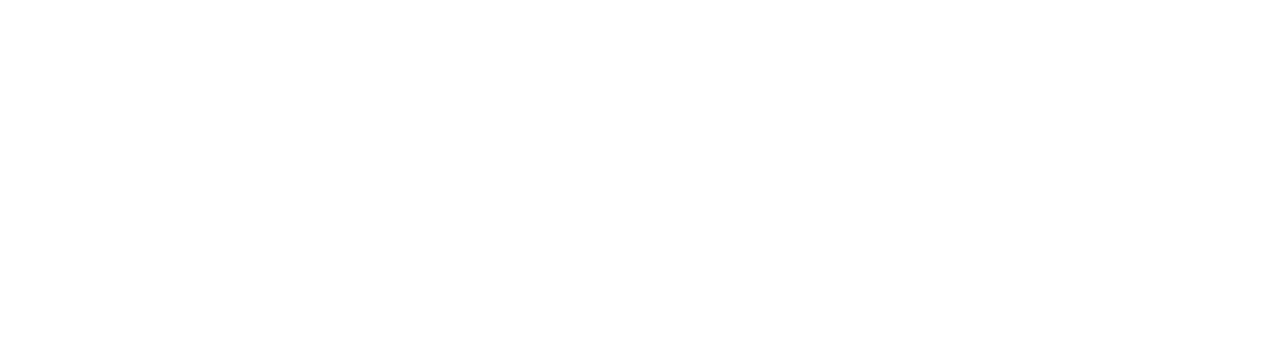
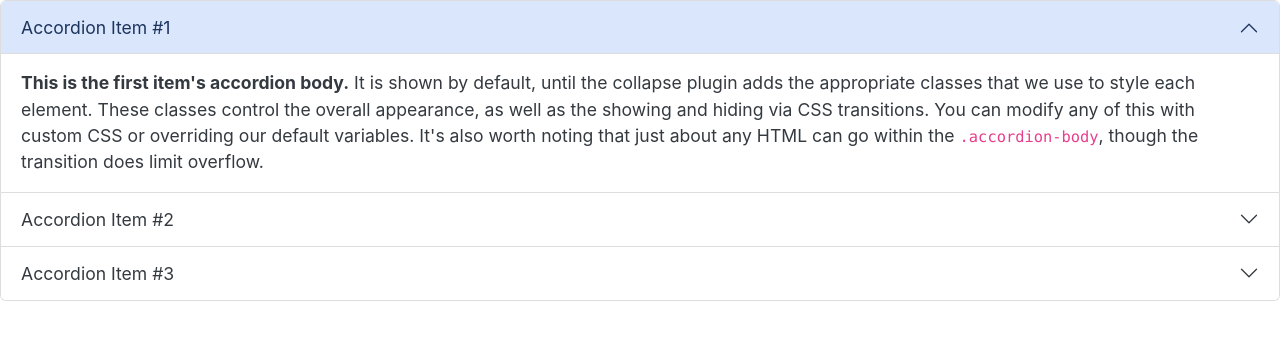
Before and after one commit to zaidsaeed/CAManager-FE, a React (Create React App) app: page /athleteInfo in a window 1280 px wide. Before the commit this address had no page. Shown: the top 340 px of the page. Built offline with nearby package versions, Linux system fonts and the light colour scheme.

Commit message:
added the initial structure for athlete info page

```diff
--- a/package.json
+++ b/package.json
@@ -11,6 +11,8 @@
     "@types/react": "^18.2.39",
     "@types/react-dom": "^18.2.17",
     "axios": "^1.6.2",
+    "bootstrap": "^5.3.2",
+    "bootswatch": "^5.3.2",
     "react": "^18.2.0",
     "react-dom": "^18.2.0",
     "react-router-dom": "^6.20.0",
--- a/public/index.html
+++ b/public/index.html
@@ -2,10 +2,10 @@
 <html lang="en">
   <head>
     <meta charset="utf-8" />
-    <link
+    <!-- <link
       rel="stylesheet"
       href="https://bootswatch.com/5/litera/bootstrap.min.css"
-    />
+    /> -->
 
     <link rel="icon" href="%PUBLIC_URL%/favicon.ico" />
     <meta name="viewport" content="width=device-width, initial-scale=1" />
--- a/src/App.tsx
+++ b/src/App.tsx
@@ -2,13 +2,16 @@
 
 import LandingPage from "./components/LandingPage";
 import LogIn from './components/LogIn';
-import  AppContext from "./Context";
+import AthleteInfo from './components/AthleteInfo';
+import AppContext from "./Context";
 import {
   BrowserRouter as Router,
   Routes,
   Route,
 } from "react-router-dom";
 import Signup from './components/Signup';
+import 'bootstrap/dist/css/bootstrap.min.css';
+import 'bootswatch/dist/litera/bootstrap.min.css';
 
 function App() {
   const [user, setUser] = useState({});
@@ -29,6 +32,10 @@
               path="/signup"
               element={<Signup/>}
             />
+            <Route
+              path="/athleteInfo"
+              element={<AthleteInfo/>}
+            />
           </Routes>
         </Router>
       </AppContext.Provider>
--- /dev/null
+++ b/src/components/AthleteInfo.tsx
@@ -0,0 +1,103 @@
+import React from "react";
+import UserAddressModal from "./AthleteInfoComponents/UserAddressModal";
+const AthleteInfo = () => {
+  return (
+    <div className="accordion" id="accordionExample">
+      <div className="accordion-item">
+        <h2 className="accordion-header" id="headingOne">
+          <button
+            className="accordion-button"
+            type="button"
+            data-bs-toggle="collapse"
+            data-bs-target="#collapseOne"
+            aria-expanded="true"
+            aria-controls="collapseOne"
+          >
+            Accordion Item #1
+          </button>
+        </h2>
+        <div
+          id="collapseOne"
+          className="accordion-collapse collapse show"
+          aria-labelledby="headingOne"
+          data-bs-parent="#accordionExample"
+        >
+          <div className="accordion-body">
+            <strong>This is the first item's accordion body.</strong> It is
+            shown by default, until the collapse plugin adds the appropriate
+            classes that we use to style each element. These classes control the
+            overall appearance, as well as the showing and hiding via CSS
+            transitions. You can modify any of this with custom CSS or
+            overriding our default variables. It's also worth noting that just
+            about any HTML can go within the <code>.accordion-body</code>,
+            though the transition does limit overflow.
+          </div>
+        </div>
+      </div>
+      <div className="accordion-item">
+        <h2 className="accordion-header" id="headingTwo">
+          <button
+            className="accordion-button collapsed"
+            type="button"
+            data-bs-toggle="collapse"
+            data-bs-target="#collapseTwo"
+            aria-expanded="false"
+            aria-controls="collapseTwo"
+          >
+            Accordion Item #2
+          </button>
+        </h2>
+        <div
+          id="collapseTwo"
+          className="accordion-collapse collapse"
+          aria-labelledby="headingTwo"
+          data-bs-parent="#accordionExample"
+        >
+          <div className="accordion-body">
+            <strong>This is the second item's accordion body.</strong> It is
+            hidden by default, until the collapse plugin adds the appropriate
+            classes that we use to style each element. These classes control the
+            overall appearance, as well as the showing and hiding via CSS
+            transitions. You can modify any of this with custom CSS or
+            overriding our default variables. It's also worth noting that just
+            about any HTML can go within the <code>.accordion-body</code>,
+            though the transition does limit overflow.
+          </div>
+        </div>
+      </div>
+      <div className="accordion-item">
+        <h2 className="accordion-header" id="headingThree">
+          <button
+            className="accordion-button collapsed"
+            type="button"
+            data-bs-toggle="collapse"
+            data-bs-target="#collapseThree"
+            aria-expanded="false"
+            aria-controls="collapseThree"
+          >
+            Accordion Item #3
+          </button>
+        </h2>
+        <div
+          id="collapseThree"
+          className="accordion-collapse collapse"
+          aria-labelledby="headingThree"
+          data-bs-parent="#accordionExample"
+        >
+          <div className="accordion-body">
+            <strong>This is the third item's accordion body.</strong> It is
+            hidden by default, until the collapse plugin adds the appropriate
+            classes that we use to style each element. These classes control the
+            overall appearance, as well as the showing and hiding via CSS
+            transitions. You can modify any of this with custom CSS or
+            overriding our default variables. It's also worth noting that just
+            about any HTML can go within the <code>.accordion-body</code>,
+            though the transition does limit overflow.
+          </div>
+        </div>
+      </div>
+    </div>
+  );
+};
+
+export default AthleteInfo;
--- /dev/null
+++ b/src/components/AthleteInfoComponents/UserAddressModal.tsx
@@ -0,0 +1,35 @@
+import React, { useContext, useState } from "react";
+
+const UserAddressModal = () => {
+  return (
+    <div
+      className="modal show"
+      style={{ display: "block", position: "initial" }}
+    >
+      <div className="modal-dialog">
+        <div className="modal-content">
+          <div className="modal-header">
+            <h5 className="modal-title">Athlete Address</h5>
+          </div>
+          <div className="modal-body">
+            <p>Modal body text goes here.</p>
+          </div>
+          <div className="modal-footer">
+            <button type="button" className="btn btn-primary">
+              Save changes
+            </button>
+            <button
+              type="button"
+              className="btn btn-secondary"
+              data-bs-dismiss="modal"
+            >
+              Close
+            </button>
+          </div>
+        </div>
+      </div>
+    </div>
+  );
+};
+
+export default UserAddressModal;
--- a/src/components/LogIn.tsx
+++ b/src/components/LogIn.tsx
@@ -1,8 +1,8 @@
-import React, {useContext, useState} from 'react';
-import './LogIn.css';
-import axios from 'axios';
+import React, { useContext, useState } from "react";
+import "./LogIn.css";
+import axios from "axios";
 import { useNavigate } from "react-router-dom";
-import AppContext from '../Context';
+import AppContext from "../Context";
 const API_URL = "https://camanager.onrender.com";
 
 const ACCOUNT_TYPE_MANAGER = "manager";
@@ -14,7 +14,7 @@
   const [password, setPassword] = useState("");
   const [accountType, setAccountType] = useState(ACCOUNT_TYPE_MANAGER);
   const [error, setError] = useState("");
-    const {user, setUser} = useContext(AppContext);
+  const { user, setUser } = useContext(AppContext);
 
   const placeErrorOnInputs = (errorMessage: string): void => {
     setError(errorMessage);
@@ -26,51 +26,105 @@
   };
 
   const logIn = async (): Promise<void> => {
-        await axios.get(`${API_URL}/api/v1/users?email=${email}`)
-            .then(res => {
+    await axios
+      .get(`${API_URL}/api/v1/users?email=${email}`)
+      .then((res) => {
         if (res.data.password === password) {
           setUser(res.data);
-                    return navigate("/home");
+          return navigate("/athleteInfo");
         } else {
-                    placeErrorOnInputs("Password is incorrect.")
+          placeErrorOnInputs("Password is incorrect.");
         }
-            }).catch(err => {
-                placeErrorOnInputs(err.response.data)
+      })
+      .catch((err) => {
+        placeErrorOnInputs(err.response.data);
       });
-    }
+  };
 
   return (
-        <div className='login-container'>
-            <div className='login-header'>
-                <div className='login-header-text'>Log In</div>
-                <div className='login-header-underline'></div>
+    <div className="login-container">
+      <div className="login-header">
+        <div className="login-header-text">Log In</div>
+        <div className="login-header-underline"></div>
       </div>
 
       <div className="login-inputs">
         <div className="form-group login-input has-danger">
-                    <input className="form-control" type="email" placeholder='Email' onChange={(e) => setEmail(e.target.value)} value={email}/>
+          <input
+            className="form-control"
+            type="email"
+            placeholder="Email"
+            onChange={(e) => setEmail(e.target.value)}
+            value={email}
+          />
           <div className="invalid-feedback">{error}</div>
         </div>
 
-                <div className="form-group login-input has-danger" style={{marginTop: "25px"}}>
-                    <input className="form-control" type="password" placeholder='Password' onChange={(e) => setPassword(e.target.value)} value={password}/>
+        <div
+          className="form-group login-input has-danger"
+          style={{ marginTop: "25px" }}
+        >
+          <input
+            className="form-control"
+            type="password"
+            placeholder="Password"
+            onChange={(e) => setPassword(e.target.value)}
+            value={password}
+          />
           <div className="invalid-feedback">{error}</div>
         </div>
 
-                <div className="btn-group login-btn-group" role="group" aria-label="Basic radio toggle button group">
-                    <input type="radio" className="btn-check" name="btnradio" id="btnradio1" autoComplete="off" onChange={() => setAccountType(ACCOUNT_TYPE_ATHLETE)} checked={accountType === ACCOUNT_TYPE_ATHLETE}/>
-                    <label className="btn btn-outline-primary" htmlFor="btnradio1">Athlete</label>
-                    <input type="radio" className="btn-check" name="btnradio" id="btnradio2" autoComplete="off" onChange={() => setAccountType(ACCOUNT_TYPE_MANAGER)} checked={accountType === ACCOUNT_TYPE_MANAGER}/>
-                    <label className="btn btn-outline-primary" htmlFor="btnradio2">Manager</label>
+        <div
+          className="btn-group login-btn-group"
+          role="group"
+          aria-label="Basic radio toggle button group"
+        >
+          <input
+            type="radio"
+            className="btn-check"
+            name="btnradio"
+            id="btnradio1"
+            autoComplete="off"
+            onChange={() => setAccountType(ACCOUNT_TYPE_ATHLETE)}
+            checked={accountType === ACCOUNT_TYPE_ATHLETE}
+          />
+          <label className="btn btn-outline-primary" htmlFor="btnradio1">
+            Athlete
+          </label>
+          <input
+            type="radio"
+            className="btn-check"
+            name="btnradio"
+            id="btnradio2"
+            autoComplete="off"
+            onChange={() => setAccountType(ACCOUNT_TYPE_MANAGER)}
+            checked={accountType === ACCOUNT_TYPE_MANAGER}
+          />
+          <label className="btn btn-outline-primary" htmlFor="btnradio2">
+            Manager
+          </label>
         </div>
       </div>
-            <div className="login-text">Lost password? <a href="#">Click here.</a></div>
-            <div className="login-text">Not a User? <a href="#" onClick={() => navigate("/signup")}>Sign Up.</a></div>
+      <div className="login-text">
+        Lost password? <a href="#">Click here.</a>
+      </div>
+      <div className="login-text">
+        Not a User?{" "}
+        <a href="#" onClick={() => navigate("/signup")}>
+          Sign Up.
+        </a>
+      </div>
       <div className="login-submit-container">
-                <button className="login-submit btn btn-lg btn-primary" type="button" onClick={() => logIn()}>Log In</button>
+        <button
+          className="login-submit btn btn-lg btn-primary"
+          type="button"
+          onClick={() => logIn()}
+        >
+          Log In
+        </button>
       </div>
     </div>
   );
-}
+};
 
 export default LogIn;
```
Also changed, not shown: 1 other file (tests, documents, lock files or other folders). Lines whose indentation alone changed are shown as unchanged.
